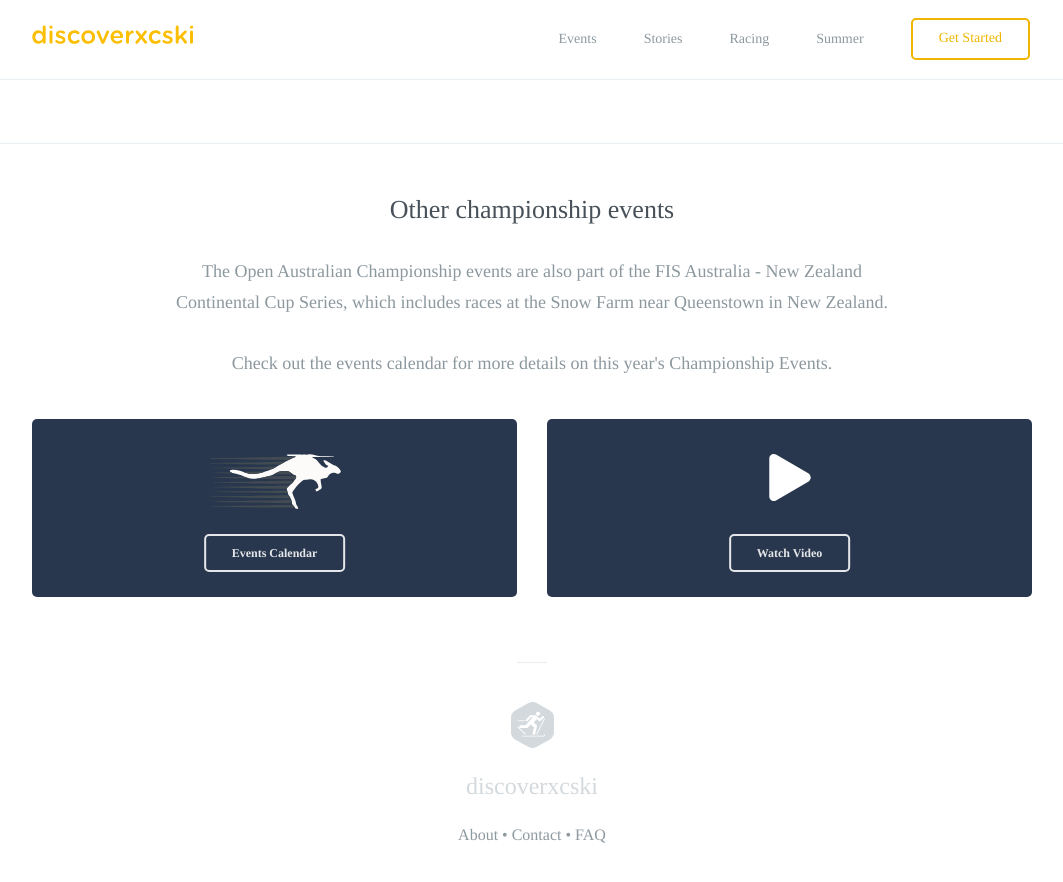
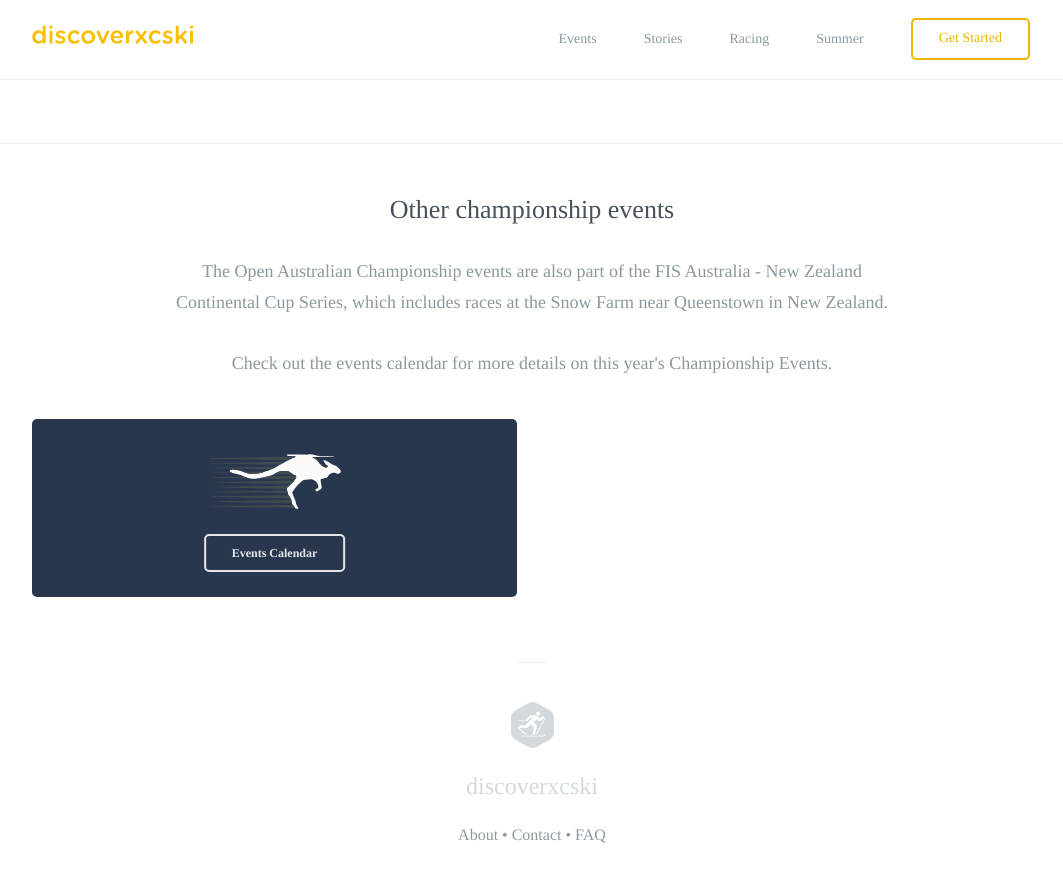
Before and after one commit to robcatto/robcatto.github.io, a Jekyll site: the page built from racing/championship-level/index.html, in a window 1280 px wide and 900 px high, scrolled down 2130 px. Shown: the top 882 px of the window, without its empty margins (108-1171 px from the left). Built offline with Jekyll 4.4.1, drawn with Linux system fonts in a browser that asks for light colours; some web fonts are replaced; Markdown is read by kramdown in place of the engine named in the settings.

Commit message:
Update index.html

```diff
--- a/racing/championship-level/index.html
+++ b/racing/championship-level/index.html
@@ -163,22 +163,7 @@ layout: default
                                                 </div>
                         </div>
 
-                        <div class="column two">
-                                                <div class="callout-card" style="background: #28374D;">
-                                                    <svg width="90px" height="47px" viewBox="0 0 90 100" version="1.1" xmlns="http://www.w3.org/2000/svg" xmlns:xlink="http://www.w3.org/1999/xlink" xmlns:sketch="http://www.bohemiancoding.com/sketch/ns">
-    <!-- Generator: Sketch 3.3.2 (12043) - http://www.bohemiancoding.com/sketch -->
-    <title>Play Button</title>
-    <desc>Created with Sketch.</desc>
-    <defs></defs>
-    <g id="Page-1" stroke="none" stroke-width="1" fill="none" fill-rule="evenodd" sketch:type="MSPage">
-        <g id="noun_6506_cc" sketch:type="MSLayerGroup" fill="#FFFFFF">
-            <path d="M0.9,9.777 C0.9,4.377 5.276,0 10.676,0 C12.353,0 13.416,0.438 15.286,1.182 L83.863,41.082 C87.052,42.972 88.529,46.009 89.099,49.51 L89.099,50.492 C88.529,53.991 87.052,57.029 83.863,58.92 L15.287,98.819 C13.416,99.564 12.353,100 10.677,100 C5.277,100 0.901,95.623 0.901,90.223 L0.901,9.777 L0.9,9.777 Z" id="Shape" sketch:type="MSShapeGroup"></path>
-        </g>
-    </g>
-</svg>
-                                                    <a class="button small inverse" href="/perks" data-featurette="analytics-click-event" data-event-category="button" data-event-action="M: Clicked Perks" data-event-label="Source: Features Page" id="featurette-13">Watch Video</a>
-                                                </div>
-                        </div>
+
 
 
 
```
